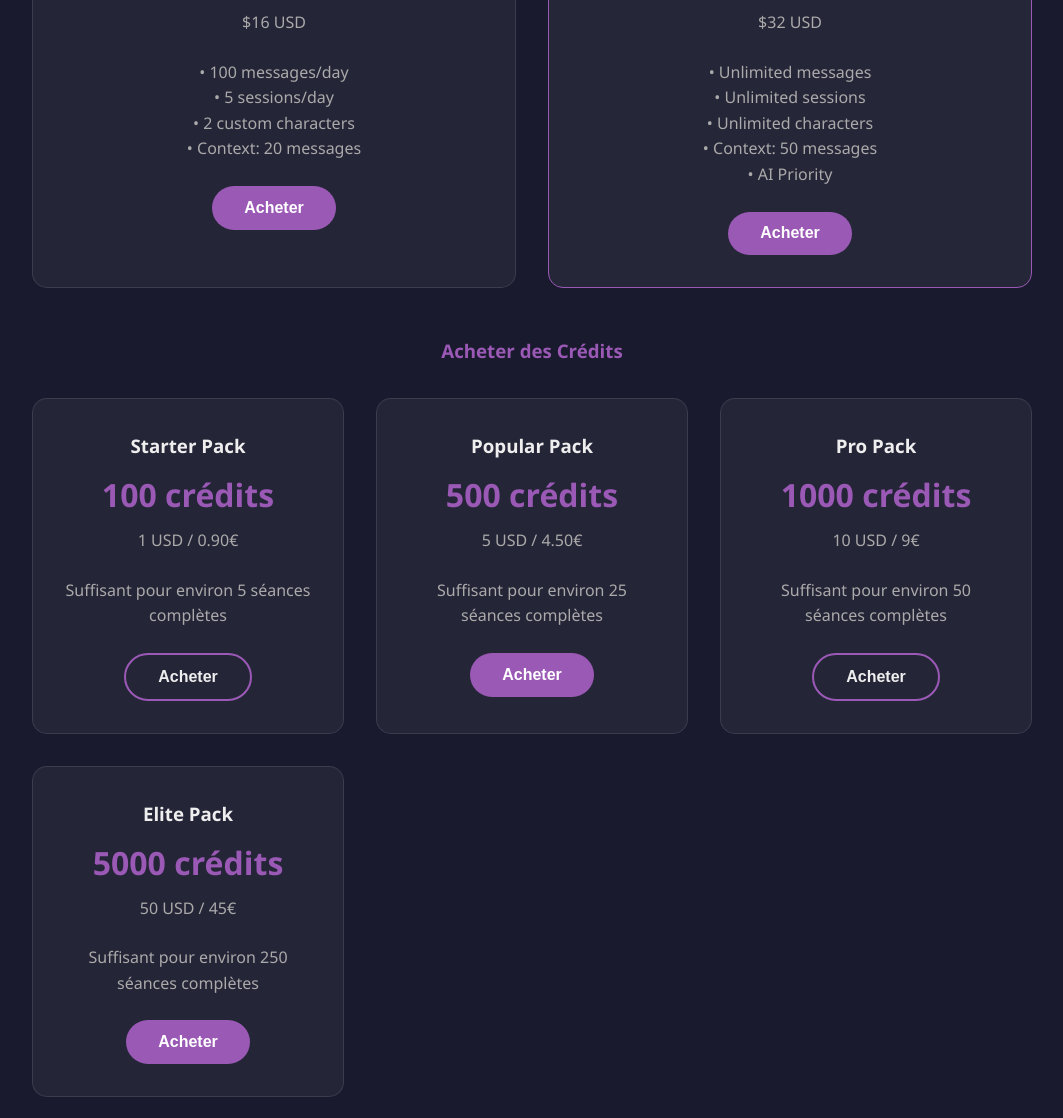
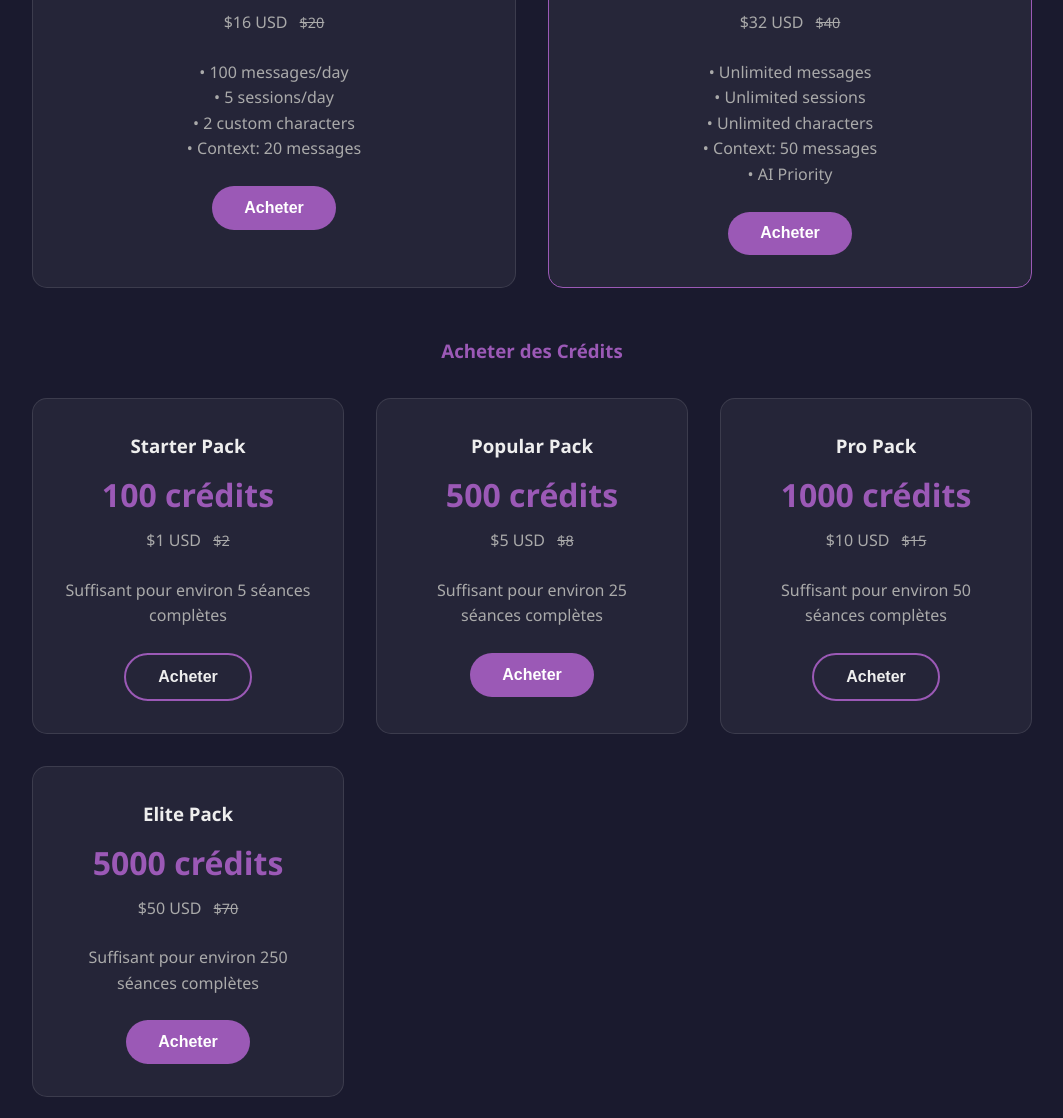
Before and after one commit to WikzyAI/KlaraAI, a plain HTML site: page website/buy-credits.html in a window 1280 px wide. Shown: the part 684-1802 px from the top of the page, without its empty margins (108-1171 px from the left). Drawn offline with Linux system fonts and the light colour scheme.

Commit message:
Add Stripe payment integration with fake discounts

```diff
--- a/website/buy-credits.html
+++ b/website/buy-credits.html
@@ -65,7 +65,7 @@
             <div class="shop-card">
                 <h3 data-i18n="sub_standard_2">Standard (1 month)</h3>
                 <div class="shop-price" data-i18n="sub_standard_1600">1600 credits</div>
-                <div class="shop-credits" data-i18n="standard_usd">$16 USD</div>
+                <div class="shop-credits">$16 USD <span style="text-decoration: line-through; color: var(--text-muted); font-size: 0.9em; margin-left: 8px;">$20</span></div>
                 <p style="color: var(--text-muted); margin-bottom: 1.5rem;">
                     • 100 messages/day<br>
                     • 5 sessions/day<br>
@@ -78,7 +78,7 @@
             <div class="shop-card" style="border-color: var(--primary);">
                 <h3 data-i18n="sub_premium_2">Premium (1 month)</h3>
                 <div class="shop-price" data-i18n="sub_premium_3200">3200 credits</div>
-                <div class="shop-credits" data-i18n="premium_usd">$32 USD</div>
+                <div class="shop-credits">$32 USD <span style="text-decoration: line-through; color: var(--text-muted); font-size: 0.9em; margin-left: 8px;">$40</span></div>
                 <p style="color: var(--text-muted); margin-bottom: 1.5rem;">
                     • Unlimited messages<br>
                     • Unlimited sessions<br>
@@ -96,7 +96,7 @@
             <div class="shop-card">
                 <h3 data-i18n="pack_starter">Starter Pack</h3>
                 <div class="shop-price" data-i18n="pack_starter_100">100 credits</div>
-                <div class="shop-credits" data-i18n="pack_starter_price">$1 USD</div>
+                <div class="shop-credits">$1 USD <span style="text-decoration: line-through; color: var(--text-muted); font-size: 0.9em; margin-left: 8px;">$2</span></div>
                 <p style="color: var(--text-muted); margin-bottom: 1.5rem;" data-i18n="pack_starter_desc">
                     Enough for about 5 complete sessions
                 </p>
@@ -106,7 +106,7 @@
             <div class="shop-card">
                 <h3 data-i18n="pack_popular">Popular Pack</h3>
                 <div class="shop-price" data-i18n="pack_popular_500">500 credits</div>
-                <div class="shop-credits" data-i18n="pack_popular_price">$5 USD</div>
+                <div class="shop-credits">$5 USD <span style="text-decoration: line-through; color: var(--text-muted); font-size: 0.9em; margin-left: 8px;">$8</span></div>
                 <p style="color: var(--text-muted); margin-bottom: 1.5rem;" data-i18n="pack_popular_desc">
                     Enough for about 25 complete sessions
                 </p>
@@ -116,7 +116,7 @@
             <div class="shop-card">
                 <h3 data-i18n="pack_pro">Pro Pack</h3>
                 <div class="shop-price" data-i18n="pack_pro_1000">1000 credits</div>
-                <div class="shop-credits" data-i18n="pack_pro_price">$10 USD</div>
+                <div class="shop-credits">$10 USD <span style="text-decoration: line-through; color: var(--text-muted); font-size: 0.9em; margin-left: 8px;">$15</span></div>
                 <p style="color: var(--text-muted); margin-bottom: 1.5rem;" data-i18n="pack_pro_desc">
                     Enough for about 50 complete sessions
                 </p>
@@ -126,7 +126,7 @@
             <div class="shop-card">
                 <h3 data-i18n="pack_elite">Elite Pack</h3>
                 <div class="shop-price" data-i18n="pack_elite_5000">5000 credits</div>
-                <div class="shop-credits" data-i18n="pack_elite_price">$50 USD</div>
+                <div class="shop-credits">$50 USD <span style="text-decoration: line-through; color: var(--text-muted); font-size: 0.9em; margin-left: 8px;">$70</span></div>
                 <p style="color: var(--text-muted); margin-bottom: 1.5rem;" data-i18n="pack_elite_desc">
                     Enough for about 250 complete sessions
                 </p>
```
